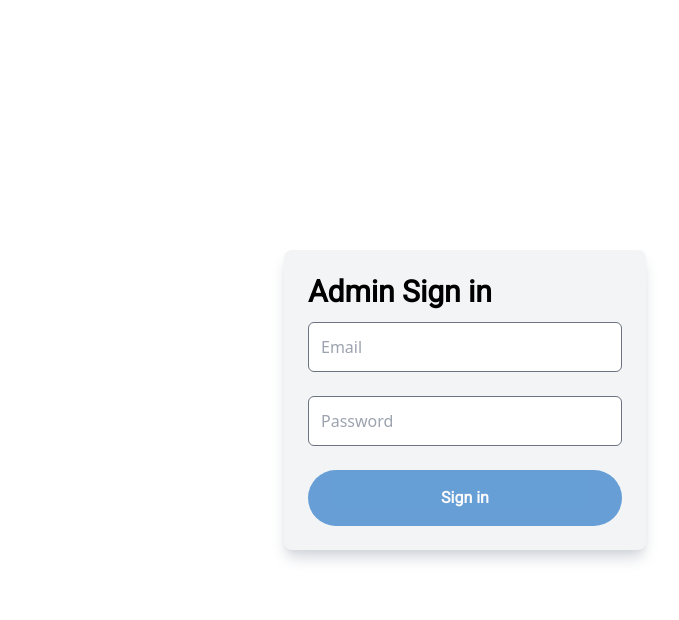
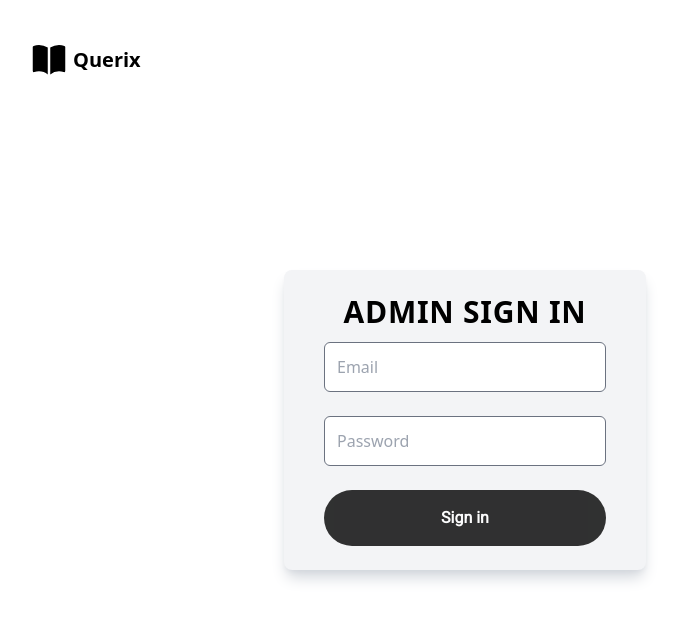
Before and after one commit to Aadhi13/querixOld, a React (Vite) app in the folder client/: page /admin/signin in a window 1280 px wide. Shown: the top 620 px of the page, without its empty margins (175-854 px from the left). Built offline with nearby package versions, Linux system fonts and the light colour scheme; no server answers.

Commit message:
Created admin signin and notfound (404) page in admin side.

```diff
--- /dev/null
+++ b/client/src/components/admin/Header/HeaderMinimal.jsx
@@ -0,0 +1,23 @@
+import React from 'react'
+import { Link } from 'react-router-dom';
+
+function HeaderMinimal() {
+    return (
+        <>
+            <div>
+                <header className='px-3 pt-10 flex justify-between mx-48'>
+                    <Link to={'/'}>
+                        <div className="flex items-center gap-1">
+                            <svg xmlns="http://www.w3.org/2000/svg" viewBox="0 0 24 24" fill="currentColor" className="w-10 h-10 text-black">
+                                <path d="M11.25 4.533A9.707 9.707 0 006 3a9.735 9.735 0 00-3.25.555.75.75 0 00-.5.707v14.25a.75.75 0 001 .707A8.237 8.237 0 016 18.75c1.995 0 3.823.707 5.25 1.886V4.533zM12.75 20.636A8.214 8.214 0 0118 18.75c.966 0 1.89.166 2.75.47a.75.75 0 001-.708V4.262a.75.75 0 00-.5-.707A9.735 9.735 0 0018 3a9.707 9.707 0 00-5.25 1.533v16.103z" />
+                            </svg>
+                            <span className='font-bold text-xl text-black'>Querix</span>
+                        </div>
+                    </Link>
+                </header>
+            </div>
+        </>
+    )
+}
+
+export default HeaderMinimal
--- a/client/src/components/admin/AdminSignin.jsx
+++ b/client/src/components/admin/Signin/AdminSignin.jsx
@@ -1,6 +1,6 @@
-import { Info, Check, Cross } from "../../assets/icons/Icons";
+import { Info, Check, Cross } from "../../../assets/icons/Icons";
 import React, { useEffect, useRef, useState } from "react";
-import axios from "../../../src/api/axios";
+import axios from "../../../api/axios";
 import { Link, Navigate, useNavigate } from "react-router-dom";
 
 const EMAIL_REGEX = /(?:[a-z0-9!#$%&'*+/=?^_`{|}~-]+(?:\.[a-z0-9!#$%&'*+/=?^_`{|}~-]+)*|"(?:[\x01-\x08\x0b\x0c\x0e-\x1f\x21\x23-\x5b\x5d-\x7f]|\\[\x01-\x09\x0b\x0c\x0e-\x7f])*")@(?:(?:[a-z0-9](?:[a-z0-9-]*[a-z0-9])?\.)+[a-z0-9](?:[a-z0-9-]*[a-z0-9])?|\[(?:(?:(2(5[0-5]|[0-4][0-9])|1[0-9][0-9]|[1-9]?[0-9]))\.){3}(?:(2(5[0-5]|[0-4][0-9])|1[0-9][0-9]|[1-9]?[0-9])|[a-z0-9-]*[a-z0-9]:(?:[\x01-\x08\x0b\x0c\x0e-\x1f\x21-\x5a\x53-\x7f]|\\[\x01-\x09\x0b\x0c\x0e-\x7f])+)\])/
@@ -63,22 +63,17 @@ function AdminLogin() {
             setLoader(true);
             const response = await axios.post("/admin/signin", data);
             setLoader(false);
-            console.log(response.data.accessToken, 'accessToken');
-            console.log(response.data.message);
-            console.log(response.status);
             if (response.data.message === 'Access Token is created.') {
                 localStorage.setItem('admin', response.data.accessToken);
                 navigate('/admin/');
             }
         } catch (err) {
             setLoader(false);
-            console.log(err.code);
-            console.log(err.message);
             if (!err?.response) {
                 setErrMsg('No server response.');
             } else if (err.code === "ERR_NETWORK") {
                 setErrMsg(err.message);
-            } else if (err.response.data.message === 'Invalid credentials') {
+            } else if (err.response.data.message === 'Invalid credentials.') {
                 setErrMsg("Email/Password is incorrect.");
             } else if (err.response.data.message === 'Internal server error.') {
                 setErrMsg("Internal server error.");
@@ -93,11 +88,11 @@ function AdminLogin() {
 
     return (
         <>
-            <div className='items-center justify-center flex' style={{ height: '100vh' }}>
+            <div className='items-center justify-center flex' style={{ height: '85vh' }}>
                 <div className="">
-                    <div className="rounded-lg shadow-lg shadow-gray-300 bg-gray-100 w-90 h-auto">
-                        <div style={{ width: "362px" }} className="px-10 sm:p-6">
-                            <h1 className="text-3xl select-none font-semibold  font-roboto ">
+                    <div className="rounded-lg shadow-lg shadow-gray-300 bg-gray-100 w-full h-auto">
+                        <div style={{ width: "362px" }} className="px-10 p-6">
+                            <h1 className="text-3xl text-black tracking-wide select-none font-semibold uppercase text-center">
                                 Admin Sign in
                             </h1>
                             <p
@@ -122,12 +117,12 @@ function AdminLogin() {
                                             onBlur={handleBlur}
                                         />
                                         {validData.email && (
-                                            <div style={{ marginLeft: '273px' }} className="absolute -mt-12 text-green-400 text-xl pointer-events-none">
+                                            <div style={{ marginLeft: '246px' }} className="absolute -mt-12 text-green-400 text-xl pointer-events-none">
                                                 <Check />
                                             </div>
                                         )}
                                         {!validData.email && data.email && (
-                                            <div style={{ marginLeft: '273px' }} className="absolute -mt-12 text-red-400 text-xl pointer-events-none">
+                                            <div style={{ marginLeft: '246px' }} className="absolute -mt-12 text-red-400 text-xl pointer-events-none">
                                                 <Cross />
                                             </div>
                                         )}
@@ -158,12 +153,12 @@ function AdminLogin() {
                                             onBlur={handleBlur}
                                         />
                                         {validData.password && (
-                                            <div style={{ marginLeft: '273px' }} className="absolute -mt-12 text-green-400 text-xl pointer-events-none">
+                                            <div style={{ marginLeft: '246px' }} className="absolute -mt-12 text-green-400 text-xl pointer-events-none">
                                                 <Check />
                                             </div>
                                         )}
                                         {!validData.password && data.password && (
-                                            <div style={{ marginLeft: '273px' }} className="absolute -mt-12 text-red-400 text-xl pointer-events-none">
+                                            <div style={{ marginLeft: '246px' }} className="absolute -mt-12 text-red-400 text-xl pointer-events-none">
                                                 <Cross />
                                             </div>
                                         )}
@@ -179,7 +174,7 @@ function AdminLogin() {
                                         </p>
                                     </div>
                                     <button
-                                        className="w-full select-none p-4 bg-linkedin rounded-full text-white text-base font-roboto mt-3 font-semibold hover:bg-linkedin2 disabled:hover:bg-linkedin disabled:opacity-60"
+                                        className="w-full select-none p-4 bg-black  rounded-full text-white text-base font-roboto mt-3 font-semibold hover:bg-gray-800 disabled:hover:bg-black disabled:opacity-80"
                                         disabled={
                                             !validData.email ||
                                                 !validData.password ||
--- a/client/src/pages/admin/AdminSigninPage.jsx
+++ b/client/src/pages/admin/AdminSigninPage.jsx
@@ -1,6 +1,6 @@
 import React from 'react'
 
-import AdminSignin from "../../components/admin/AdminSignin"
+import AdminSignin from "../../components/admin/Signin/AdminSignin"
 
 function AdminSigninPage() {
     return (
--- /dev/null
+++ b/client/src/pages/admin/Layout.jsx
@@ -0,0 +1,15 @@
+import { Outlet, useLocation } from "react-router-dom"
+import HeaderMinimal from "../../components/admin/Header/HeaderMinimal";
+
+
+function Layout() {
+  const location = useLocation();
+  return (
+    <>
+      {location.pathname == '/admin/signin' && <HeaderMinimal />}
+      <Outlet />
+    </>
+  )
+}
+
+export default Layout
--- a/client/src/routes/AdminRoutes.jsx
+++ b/client/src/routes/AdminRoutes.jsx
@@ -1,13 +1,16 @@
 import { Routes, Route } from "react-router-dom";
 import AdminSigninPage from "../pages/admin/AdminSigninPage";
 import NotFound from "../pages/Error/NotFound";
+import Layout from "../pages/admin/Layout";
 
 
 function AdminRoutes() {
   return (
     <Routes>
-      <Route path="signin" element={<AdminSigninPage />} />
-      <Route path="*" element={<NotFound />} />
+      <Route element={<Layout />} >
+        <Route path="signin" element={<AdminSigninPage />} />
+        <Route path="*" element={<NotFound />} />
+      </Route>
     </Routes>
   )
 }
```
Also changed, not shown: 2 other files (tests, documents, lock files or other folders).
